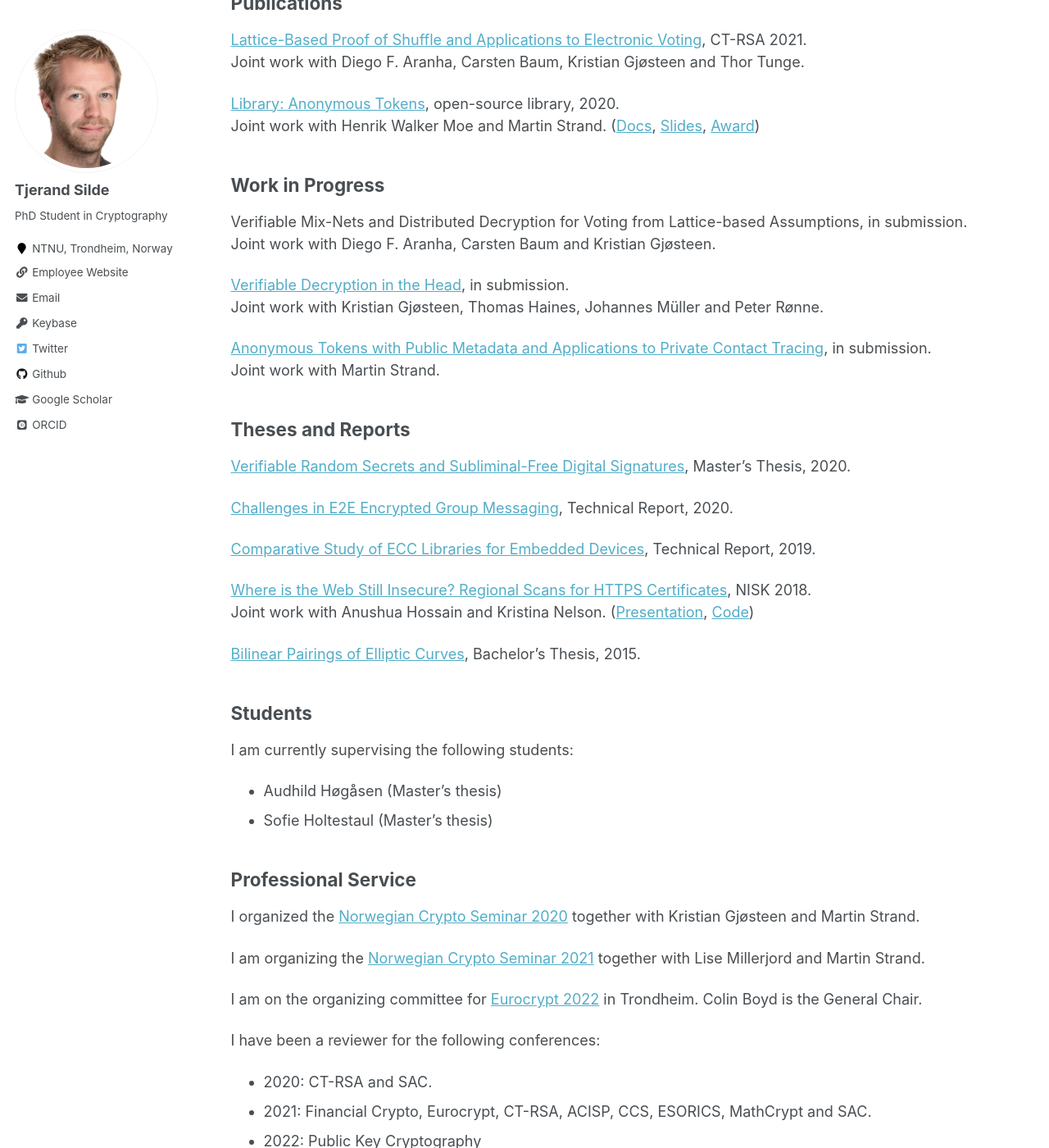
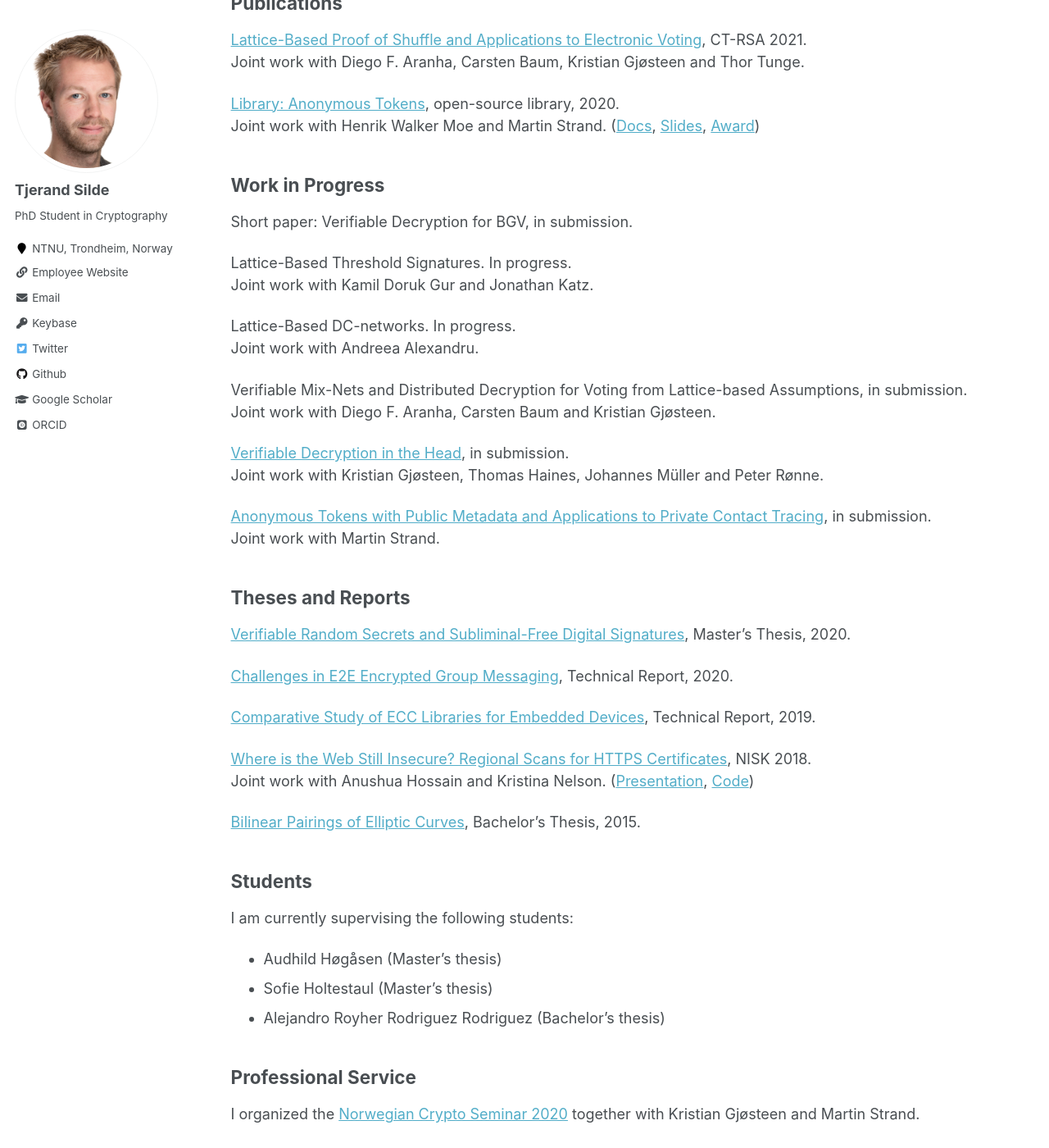
Before and after one commit to tjesi/tjesi.github.io, a Jekyll site: the page built from _pages/academic.md, in a window 1280 px wide and 1400 px high, scrolled down 201 px. Shown: the whole window at 82% size. Built offline with Jekyll 4.4.1, drawn with Linux system fonts in a browser that asks for light colours; some web fonts are replaced; some of the changed text lies outside the part shown.

Commit message:
Update academic.md

```diff
--- a/_pages/academic.md
+++ b/_pages/academic.md
@@ -15,6 +15,14 @@ Joint work with Henrik Walker Moe and Martin Strand. ([Docs](https://github.com/
 [Award](https://www.datatilsynet.no/aktuelt/aktuelle-nyheter-2021/pris-for-innebygd-personvern-til-anonyme-tokens))
 
 ## Work in Progress
+
+Short paper: Verifiable Decryption for BGV, in submission.
+
+Lattice-Based Threshold Signatures. In progress.\
+Joint work with Kamil Doruk Gur and Jonathan Katz.
+
+Lattice-Based DC-networks. In progress.\
+Joint work with Andreea Alexandru.
 
 Verifiable Mix-Nets and Distributed Decryption for Voting from Lattice-based Assumptions, in submission.\
 Joint work with Diego F. Aranha, Carsten Baum and Kristian Gjøsteen.
@@ -43,11 +51,14 @@ Joint work with Anushua Hossain and Kristina Nelson. ([Presentation](https://tje
 I am currently supervising the following students:
 - Audhild Høgåsen (Master's thesis)
 - Sofie Holtestaul (Master's thesis)
+- Alejandro Royher Rodriguez Rodriguez (Bachelor's thesis)
 
 ## Professional Service
 I organized the [Norwegian Crypto Seminar 2020](https://wiki.math.ntnu.no/nks/nks20) together with Kristian Gjøsteen and Martin Strand.
 
 I am organizing the [Norwegian Crypto Seminar 2021](https://wiki.math.ntnu.no/nks/nks21) together with Lise Millerjord and Martin Strand.
+
+I am organizing the NTNU Post-Quantum Cryptography Reading Group together with Anamaria Costache.
 
 I am on the organizing committee for [Eurocrypt 2022](https://eurocrypt.iacr.org/2022) in Trondheim. Colin Boyd is the General Chair.
 
```
